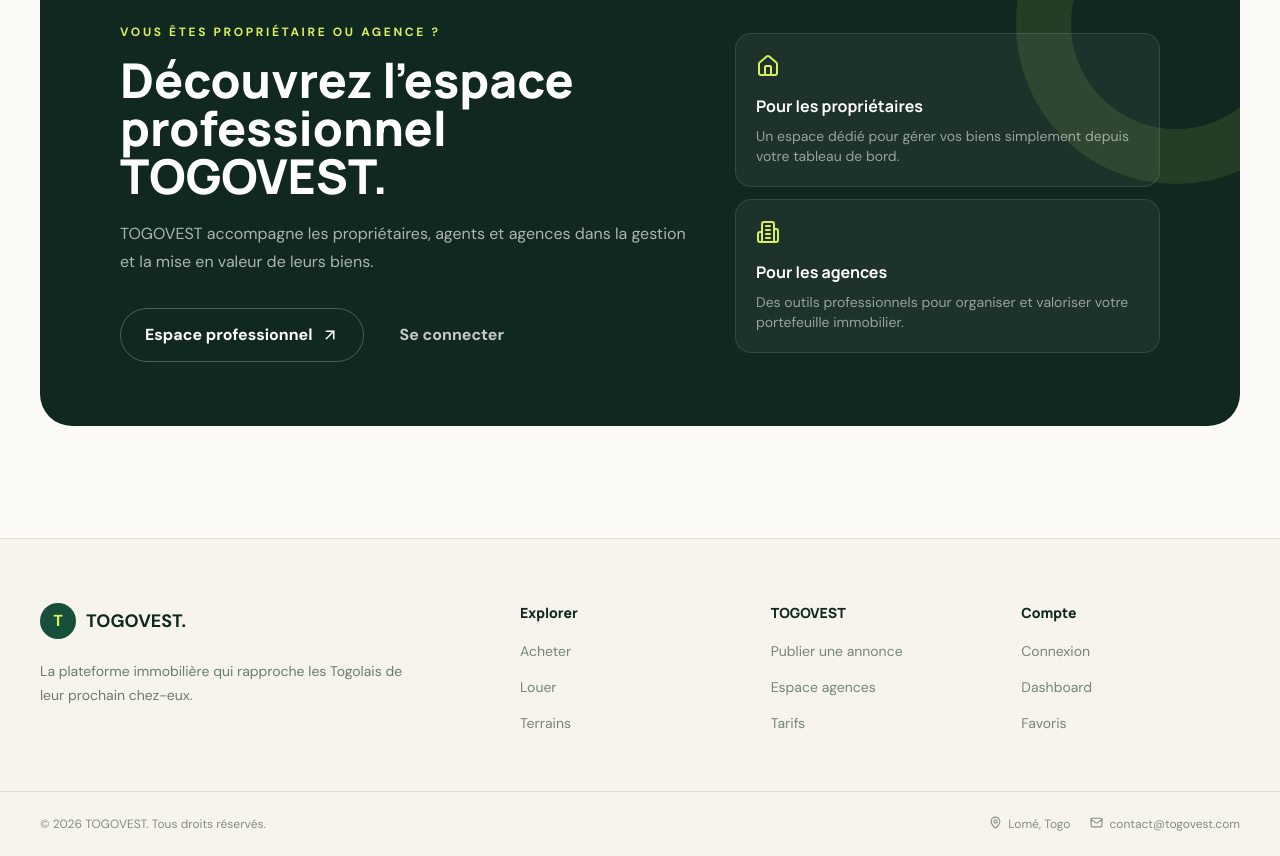
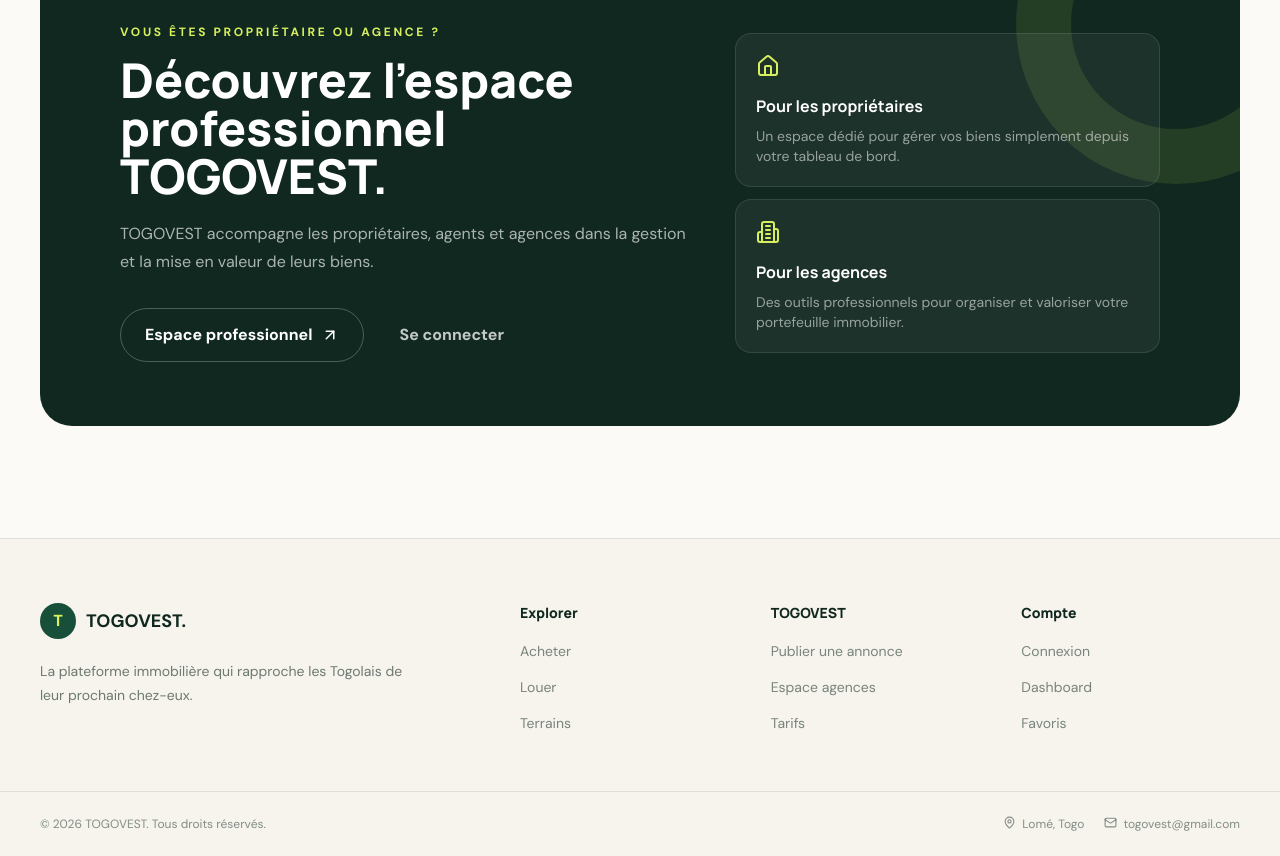
Before and after one commit to mesavic3-png/togovest, a Next.js app: page / in a window 1280 px wide. Shown: the part 2052-2908 px from the top of the page. Built offline with nearby package versions, Linux system fonts and the light colour scheme; no server answers; the database is empty.

Commit message:
fix: update TOGOVEST contact email

```diff
--- a/components/Footer.tsx
+++ b/components/Footer.tsx
@@ -61,7 +61,7 @@ export function Footer() {
           <p>© 2026 TOGOVEST. Tous droits réservés.</p>
           <div className="flex flex-wrap gap-5">
             <span className="flex gap-1.5"><MapPin size={13}/>Lomé, Togo</span>
-            <a href="mailto:contact@togovest.com" className="flex gap-1.5 hover:text-forest"><Mail size={13}/>contact@togovest.com</a>
+            <a href="mailto:togovest@gmail.com" className="flex gap-1.5 hover:text-forest"><Mail size={13}/>togovest@gmail.com</a>
           </div>
         </div>
       </div>
```
